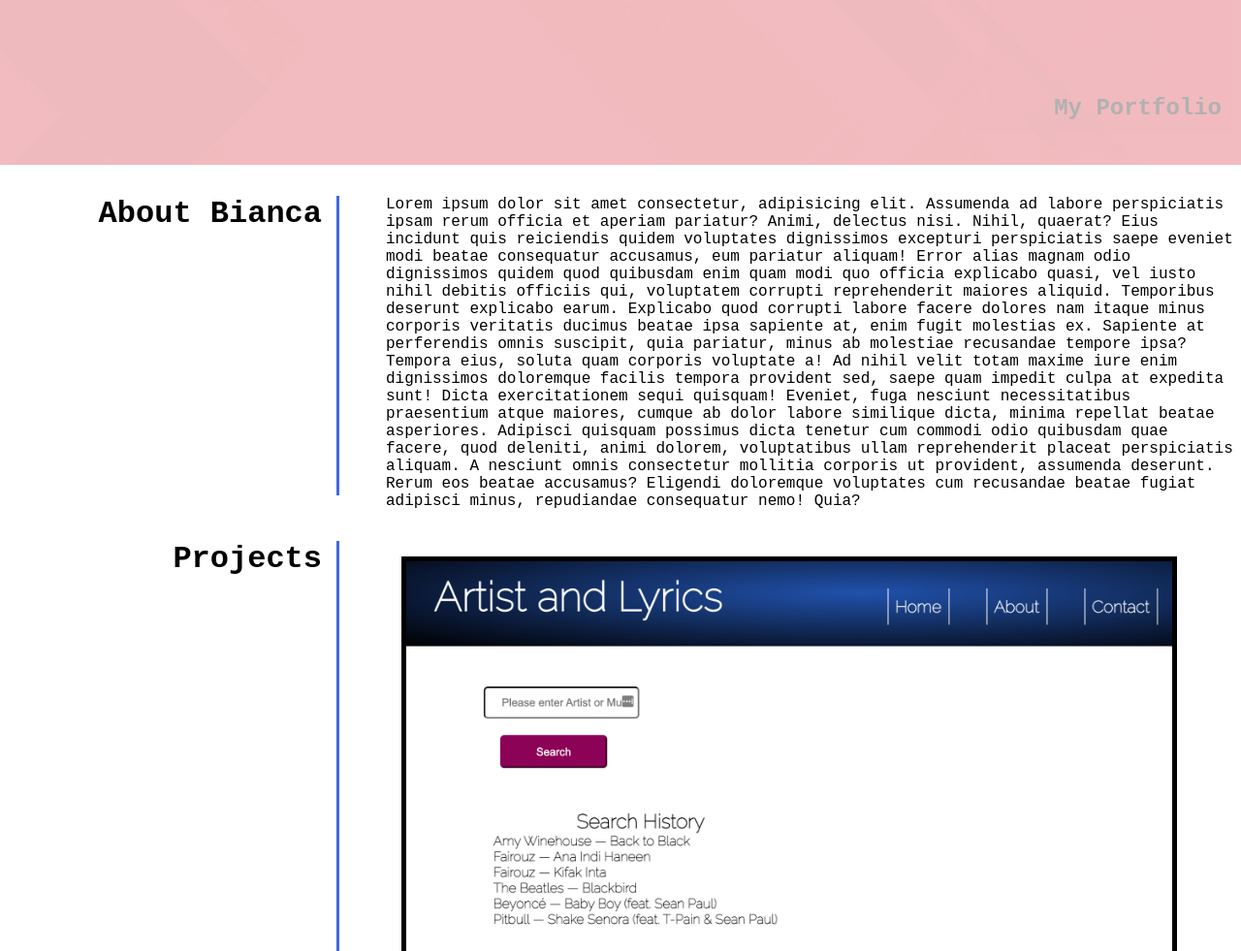
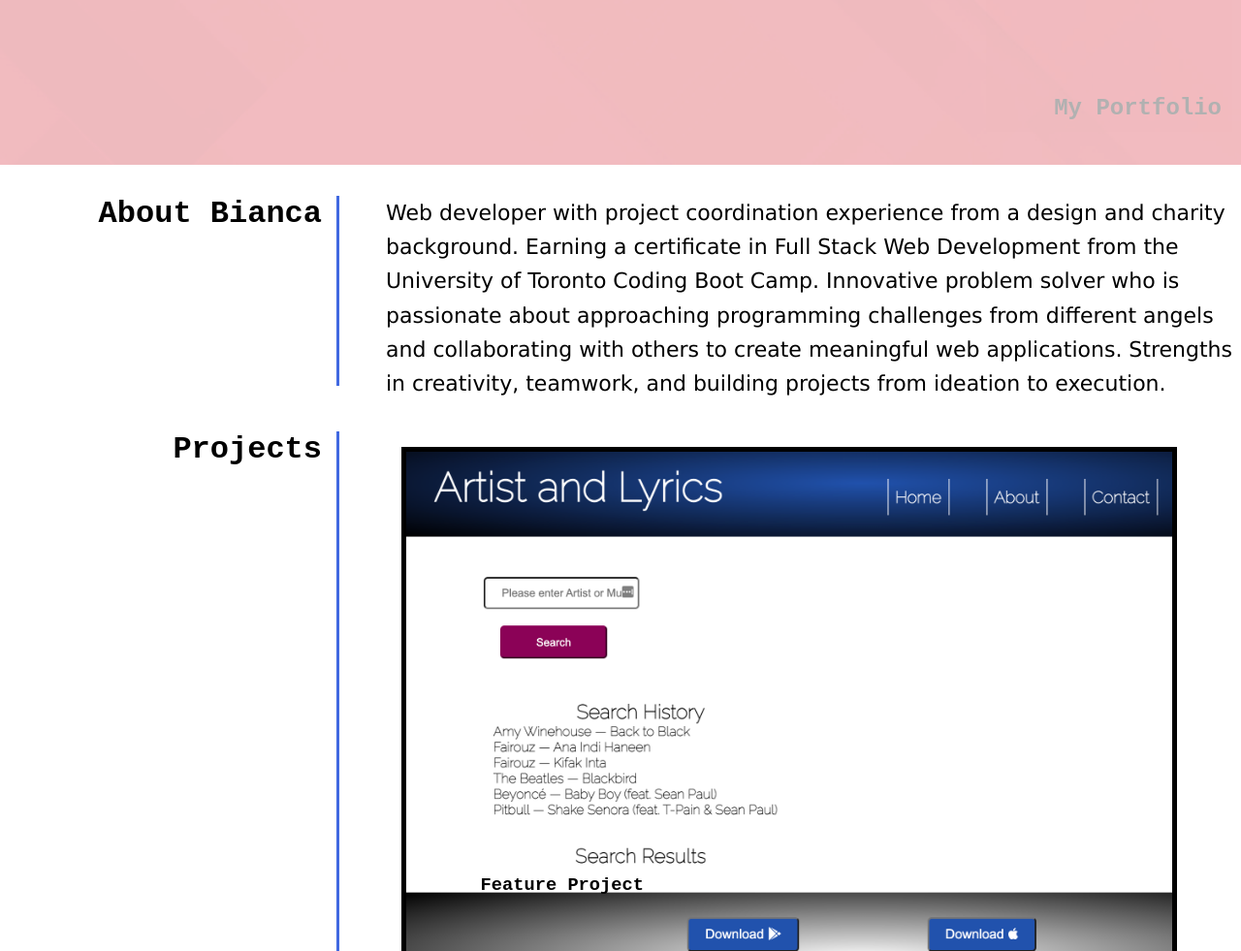
Before and after one commit to chamibia/bianca-portfolio, a plain HTML site: page index.html in a window 1280 px wide. Shown: the part 119-1100 px from the top of the page at 97% size. Drawn offline with Linux system fonts and the light colour scheme.

Commit message:
updated font and about section

```diff
--- a/assets/style.css
+++ b/assets/style.css
@@ -2,11 +2,11 @@
   margin: 0;
   padding: 0;
   box-sizing: border-box;
-    font-family: 'Courier New', Courier, monospace;
+  font-family: "Courier New", Courier, monospace;
 }
 header {
   padding: 20px 35px 20px 0;
-    background-image:url("./images/falestine.jpg");
+  background-image: url("./images/falestine.jpg");
   display: flex;
   justify-content: space-between;
   flex-wrap: wrap;
@@ -79,6 +79,10 @@ header nav ul li a {
 .section-content p {
   color: black;
   margin-left: 3rem;
+  font-size: 22px;
+  font-family: "Lucida Sans", "Lucida Sans Regular", "Lucida Grande",
+    "Lucida Sans Unicode", Geneva, Verdana, sans-serif;
+    line-height: 1.6;
 }
 #projects {
   display: flex;
@@ -143,12 +147,12 @@ header nav ul li a {
   text-shadow: 0 0 10px rgb(0 0 0 / 50%);
 }
 ul li a::after {
-    content: '';
+  content: "";
   position: absolute;
   background: royalblue;
   height: 3px;
   width: 100%;
   left: 0;
   bottom: 0px;
-    transform: scale(0,1);
+  transform: scale(0, 1);
 }
--- a/index.html
+++ b/index.html
@@ -30,30 +30,7 @@
         <h2 class="section-title">About Bianca</h2>
         <div class="section-content">
           <p>
-            Lorem ipsum dolor sit amet consectetur, adipisicing elit. Assumenda
-            ad labore perspiciatis ipsam rerum officia et aperiam pariatur?
-            Animi, delectus nisi. Nihil, quaerat? Eius incidunt quis reiciendis
-            quidem voluptates dignissimos excepturi perspiciatis saepe eveniet
-            modi beatae consequatur accusamus, eum pariatur aliquam! Error alias
-            magnam odio dignissimos quidem quod quibusdam enim quam modi quo
-            officia explicabo quasi, vel iusto nihil debitis officiis qui,
-            voluptatem corrupti reprehenderit maiores aliquid. Temporibus
-            deserunt explicabo earum. Explicabo quod corrupti labore facere
-            dolores nam itaque minus corporis veritatis ducimus beatae ipsa
-            sapiente at, enim fugit molestias ex. Sapiente at perferendis omnis
-            suscipit, quia pariatur, minus ab molestiae recusandae tempore ipsa?
-            Tempora eius, soluta quam corporis voluptate a! Ad nihil velit totam
-            maxime iure enim dignissimos doloremque facilis tempora provident
-            sed, saepe quam impedit culpa at expedita sunt! Dicta exercitationem
-            sequi quisquam! Eveniet, fuga nesciunt necessitatibus praesentium
-            atque maiores, cumque ab dolor labore similique dicta, minima
-            repellat beatae asperiores. Adipisci quisquam possimus dicta tenetur
-            cum commodi odio quibusdam quae facere, quod deleniti, animi
-            dolorem, voluptatibus ullam reprehenderit placeat perspiciatis
-            aliquam. A nesciunt omnis consectetur mollitia corporis ut
-            provident, assumenda deserunt. Rerum eos beatae accusamus? Eligendi
-            doloremque voluptates cum recusandae beatae fugiat adipisci minus,
-            repudiandae consequatur nemo! Quia?
+            Web developer with project coordination experience from a design and charity background. Earning a certificate in Full Stack Web Development from the University of Toronto Coding Boot Camp. Innovative problem solver who is passionate about approaching programming challenges from different angels and collaborating with others to create meaningful web applications. Strengths in creativity, teamwork, and building projects from ideation to execution.
           </p>
         </div>
       </div>
```
Also changed, not shown: 1 other file. Lines whose indentation alone changed are shown as unchanged.
